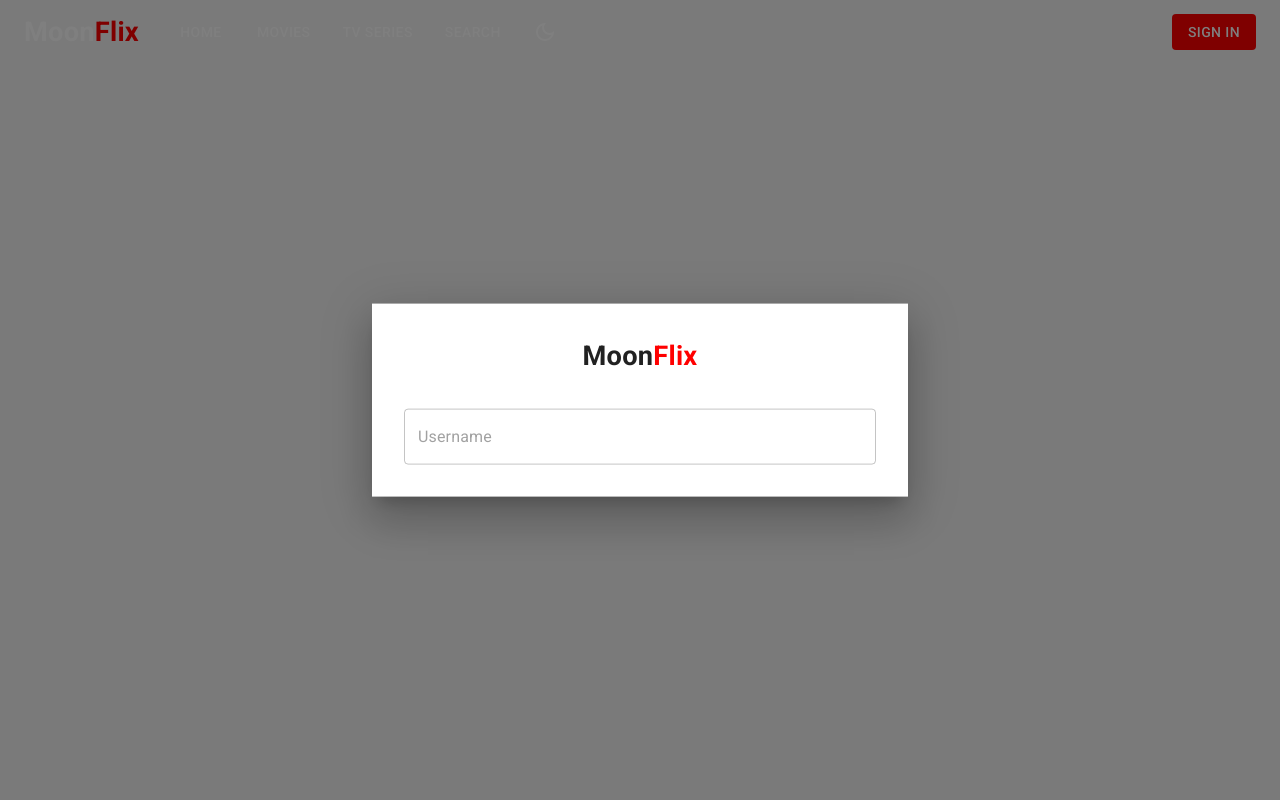
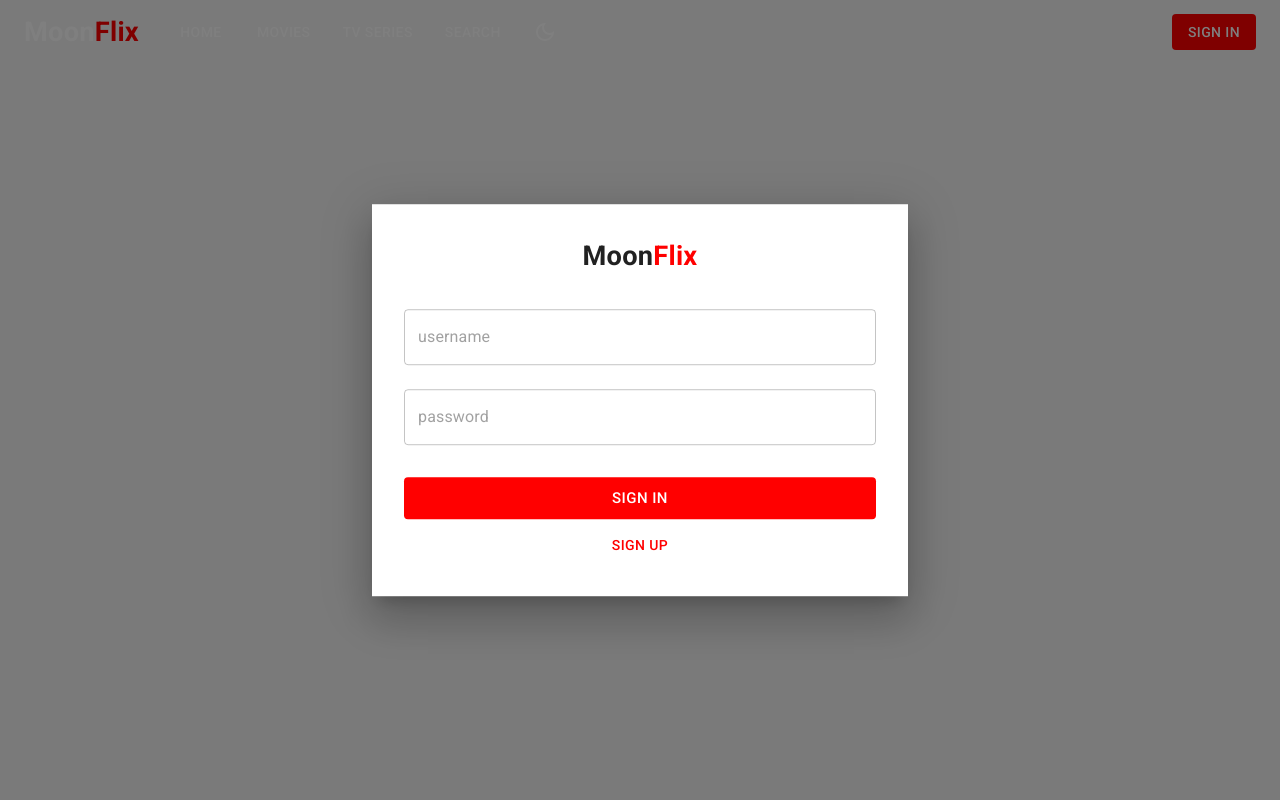
Before and after one commit to RZFalcore/movies_app, a React (Create React App) app in the folder client/: page /password-update in a window 1280 px wide. Shown: the top 800 px of the page. Built offline with nearby package versions, Linux system fonts and the light colour scheme.

Commit message:
signinform done, need polishing

```diff
--- a/client/src/api/client/private.client.js
+++ b/client/src/api/client/private.client.js
@@ -21,9 +21,9 @@ privateClient.interceptors.request.use(async (config) => {
 });
 
 privateClient.interceptors.response.use(
-  (res) => {
-    if (res && res.data) return res.data;
-    return res;
+  (response) => {
+    if (response && response.data) return response.data;
+    return response;
   },
   (err) => {
     throw err.response.data;
--- a/client/src/api/client/public.client.js
+++ b/client/src/api/client/public.client.js
@@ -20,9 +20,9 @@ publicClient.interceptors.request.use(async (config) => {
 });
 
 publicClient.interceptors.response.use(
-  (res) => {
-    if (res && res.data) return res.data;
-    return res;
+  (response) => {
+    if (response && response.data) return response.data;
+    return response;
   },
   (err) => {
     throw err.response.data;
--- a/client/src/components/common/SigninForm.jsx
+++ b/client/src/components/common/SigninForm.jsx
@@ -12,7 +12,7 @@ import { setUser } from "../../redux/features/userSlice.js";
 const SigninForm = ({ switchAuthState }) => {
   const dispatch = useDispatch();
     const [isLoginRequest, setIsLoginRequest] = useState(false);
-    const [errorMessage, setErrorMessage] = useState(null);
+    const [errorMessage, setErrorMessage] = useState();
     const signinForm = useFormik({
       initialValues: {
         username: "",
@@ -44,11 +44,11 @@ const SigninForm = ({ switchAuthState }) => {
       },
     });
     return (
-    <Box component="form" onSubmit={signinForm.handlerSubmit}>
+      <Box component="form" onSubmit={signinForm.handleSubmit}>
         <Stack spacing={3}>
           <TextField
             type="text"
-          placeholder="Username"
+            placeholder="username"
             name="username"
             value={signinForm.values.username}
             onChange={signinForm.handleChange}
@@ -57,9 +57,49 @@ const SigninForm = ({ switchAuthState }) => {
               signinForm.touched.username &&
               signinForm.errors.username !== undefined
             }
-          helperText={signinForm.touched.username && signinForm.errors.username}
+            helperText={
+              signinForm.touched.username && signinForm.errors.username
+            }
+          />
+          <TextField
+            type="password"
+            placeholder="password"
+            name="password"
+            value={signinForm.values.password}
+            onChange={signinForm.handleChange}
+            color="success"
+            error={
+              signinForm.touched.password &&
+              signinForm.errors.password !== undefined
+            }
+            helperText={
+              signinForm.touched.password && signinForm.errors.password
+            }
           />
         </Stack>
+
+        <LoadingButton
+          type="submit"
+          fullWidth
+          size="large"
+          variant="contained"
+          sx={{ marginTop: 4 }}
+          loading={isLoginRequest}
+        >
+          sign in
+        </LoadingButton>
+
+        <Button fullWidth sx={{ marginTop: 1 }} onClick={switchAuthState}>
+          sign up
+        </Button>
+
+        {errorMessage && (
+          <Box sx={{ marginTop: 2 }}>
+            <Alert severity="error" variant="outlined">
+              {errorMessage}
+            </Alert>
+          </Box>
+        )}
       </Box>
     );
 };
```
Also changed, not shown: 1 other file (tests, documents, lock files or other folders). Lines whose indentation alone changed are shown as unchanged.
